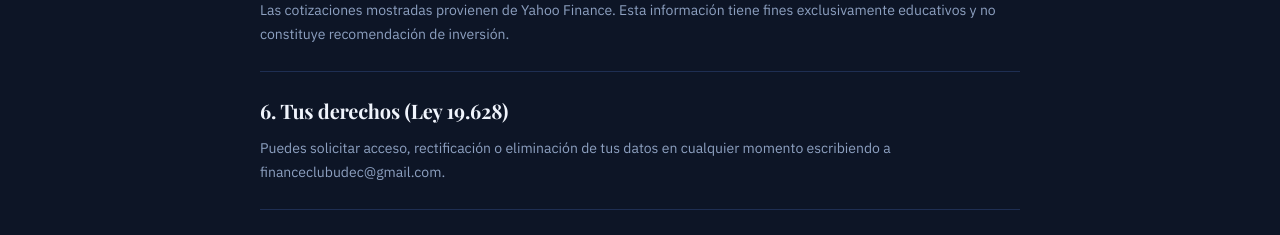
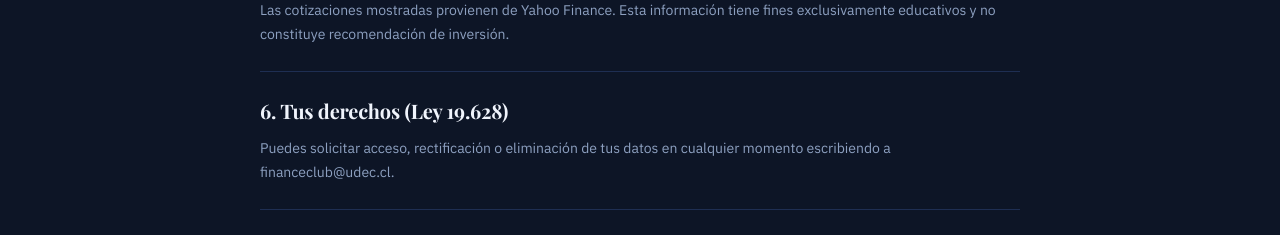
Before and after one commit to itoo1/FinanceClubWebsite, a React (Vite) app in the folder client/: page /privacidad in a window 1280 px wide. Shown: the part 980-1215 px from the top of the page. Built offline with nearby package versions, Linux system fonts and the light colour scheme; no server answers; a web font is replaced by a local one.

Commit message:
update email to financeclub@udec.cl

```diff
--- a/client/index.html
+++ b/client/index.html
@@ -44,7 +44,7 @@
       "name": "Finance Club UdeC",
       "alternateName": "Club de Finanzas Universidad de Concepción",
       "url": "https://financeclub.cl",
-      "email": "financeclubudec@gmail.com",
+      "email": "financeclub@udec.cl",
       "description": "Club de finanzas de la Universidad de Concepción dedicado al análisis riguroso de los mercados, finanzas cuantitativas y economía aplicada.",
       "foundingDate": "2026",
       "parentOrganization": {
--- a/client/src/pages/Contacto.jsx
+++ b/client/src/pages/Contacto.jsx
@@ -34,7 +34,7 @@ export default function Contacto() {
             <div className={s.infoSection}>
               <div className={s.secTitle}>Información de contacto</div>
               {[
-                ['Email',    'financeclubudec@gmail.com'],
+                ['Email',    'financeclub@udec.cl'],
                 ['Sesiones', 'Miércoles · 12:00 h · Lab. Finanzas'],
                 ['Sede',     'FACEA · Facultad de Cs. Económicas y Administrativas · Lab. Finanzas · UdeC'],
               ].map(([l,v]) => (
--- a/client/src/pages/Privacidad.jsx
+++ b/client/src/pages/Privacidad.jsx
@@ -25,7 +25,7 @@ const sections = [
   },
   {
     title: '6. Tus derechos (Ley 19.628)',
-    text: 'Puedes solicitar acceso, rectificación o eliminación de tus datos en cualquier momento escribiendo a financeclubudec@gmail.com.'
+    text: 'Puedes solicitar acceso, rectificación o eliminación de tus datos en cualquier momento escribiendo a financeclub@udec.cl.'
   },
   {
     title: '7. Limitación de responsabilidad',
```
Also changed, not shown: 1 other file (tests, documents, lock files or other folders).
